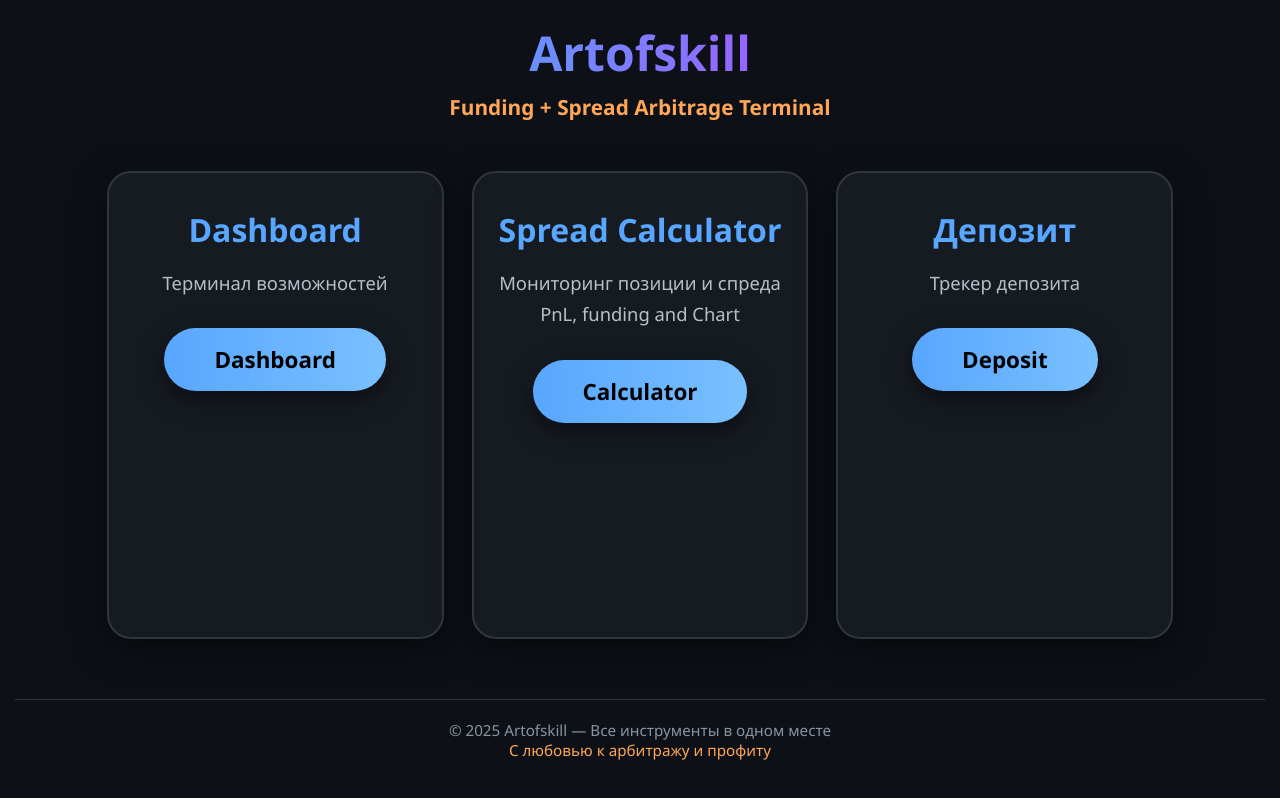
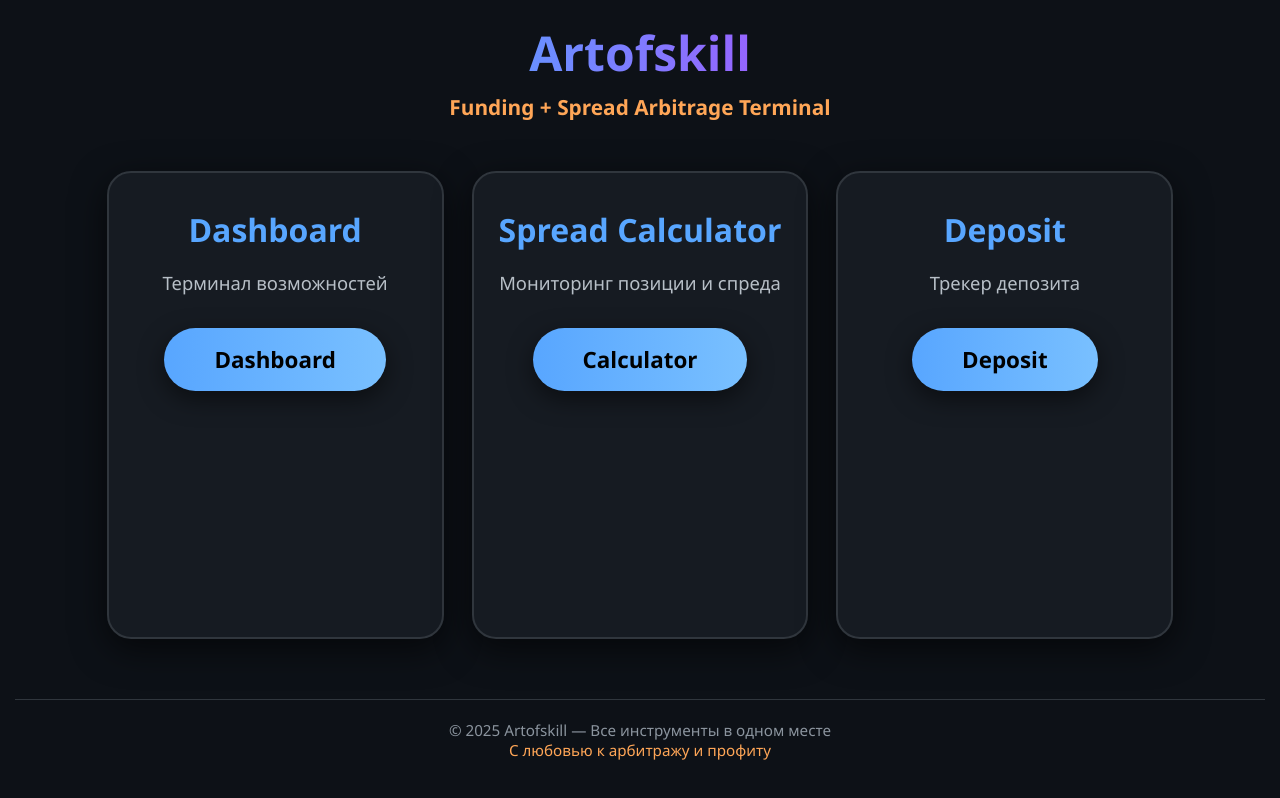
Before and after one commit to Artofskill/Artofskill.github.io, a plain HTML site: page index.html in a window 1280 px wide. Drawn offline with Linux system fonts and the light colour scheme.

Commit message:
Update text and language in index.html

```diff
--- a/index.html
+++ b/index.html
@@ -162,12 +162,12 @@
 
         <div class="card" onclick="goTo('spread_alert.html')">
             <h2>Spread Calculator</h2>
-            <p>Мониторинг позиции и спреда<br>PnL, funding and Chart </p>
+            <p>Мониторинг позиции и спреда<br></p>
             <div class="btn">Calculator</div>
         </div>
 
         <div class="card" onclick="goTo('deposit.html')">
-            <h2>Депозит</h2>
+            <h2>Deposit</h2>
             <p>Трекер депозита<br></p>
             <div class="btn">Deposit</div>
         </div>
```
